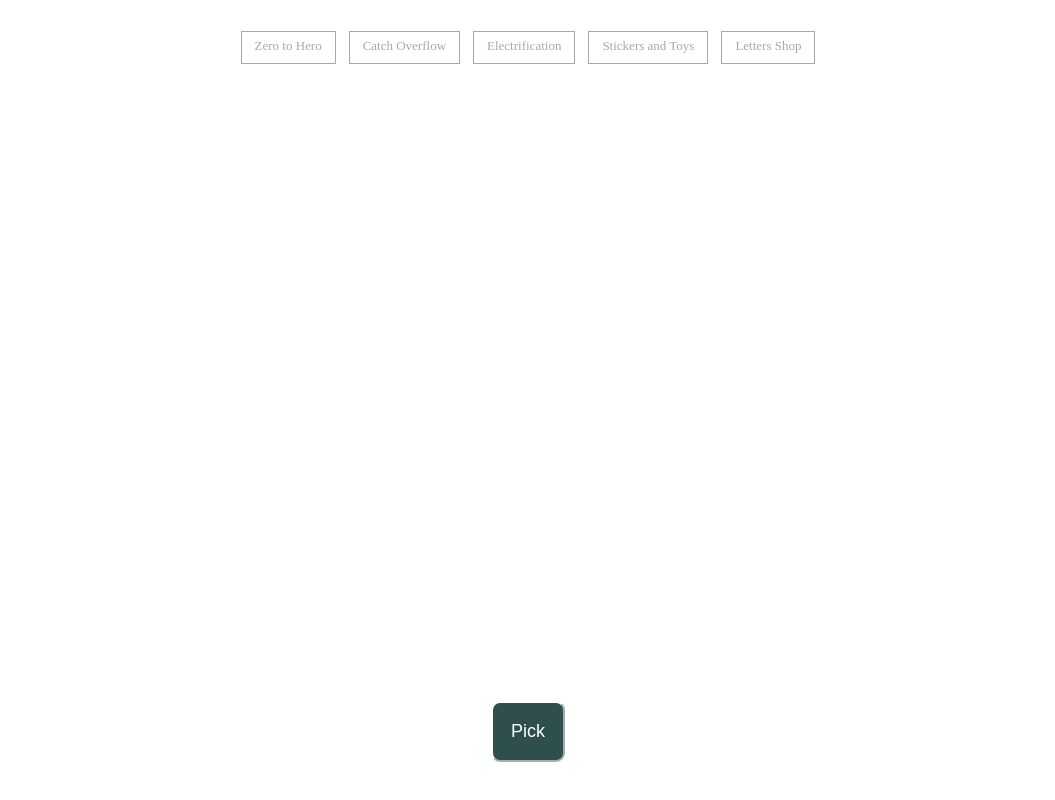
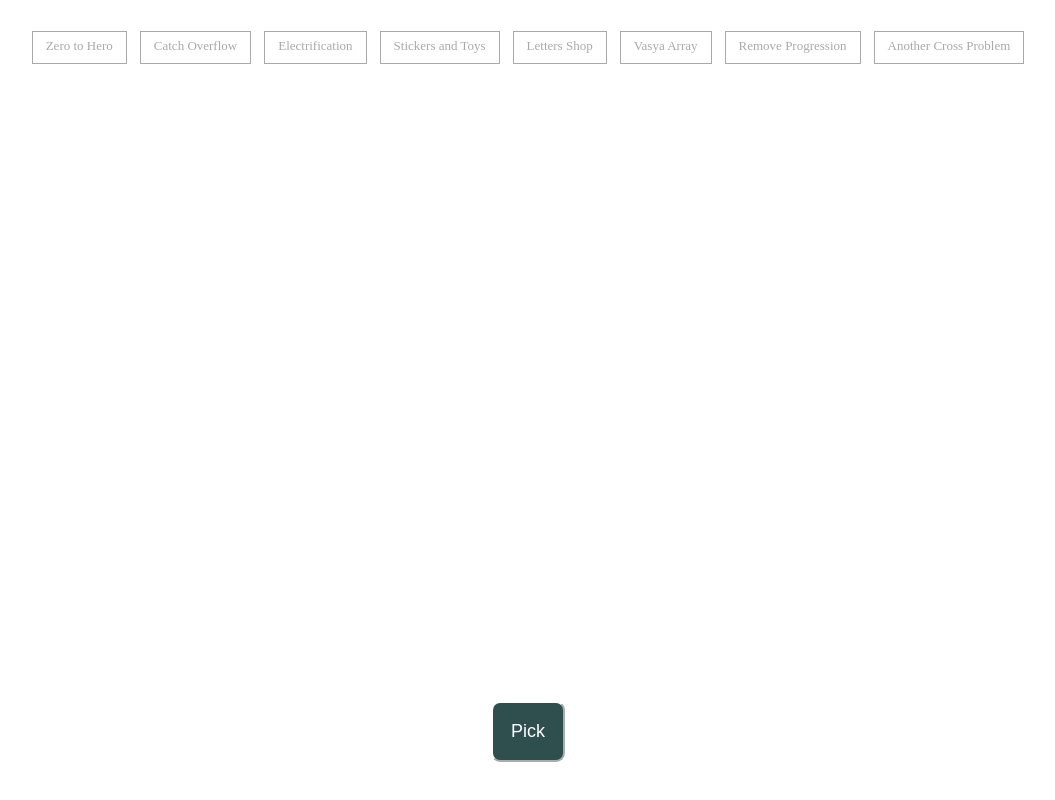
Before and after one commit to vhquang/vhquang.github.io, a plain HTML site: page index.html in a window 1280 px wide. Shown: the whole page, without its empty margins (112-1167 px from the left). Drawn offline with nearby package versions, Linux system fonts and the light colour scheme.

Commit message:
add new problems

```diff
--- a/index.html
+++ b/index.html
@@ -99,6 +99,9 @@
             ['Electrification', 'https://codeforces.com/contest/1175/problem/C'],
             ['Stickers and Toys', 'https://codeforces.com/contest/1187/problem/A'],
             ['Letters Shop', 'https://codeforces.com/contest/1187/problem/B'],
+            ['Vasya Array', 'https://codeforces.com/contest/1187/problem/C'],
+            ['Remove Progression', 'https://codeforces.com/contest/1194/problem/A'],
+            ['Another Cross Problem', 'https://codeforces.com/contest/1194/problem/B'],
         ];
 
         function renderItems() {
```
